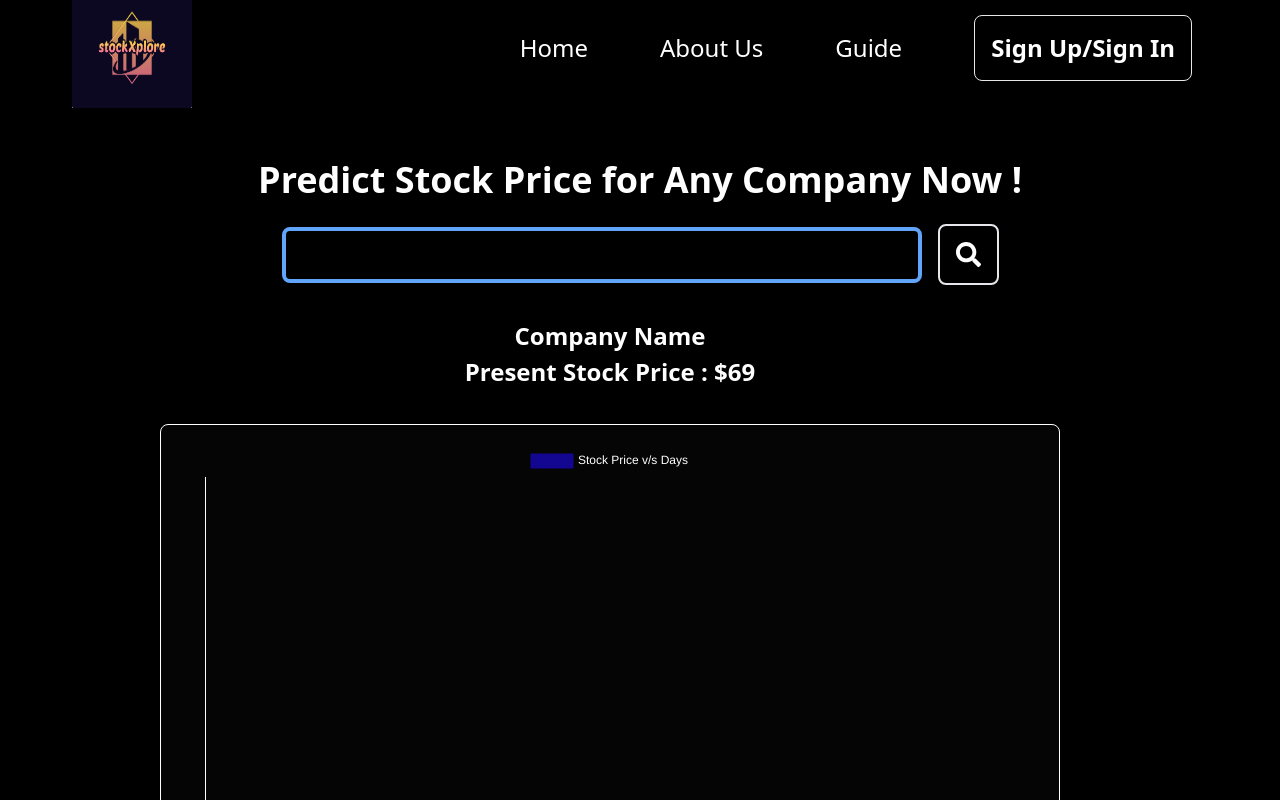
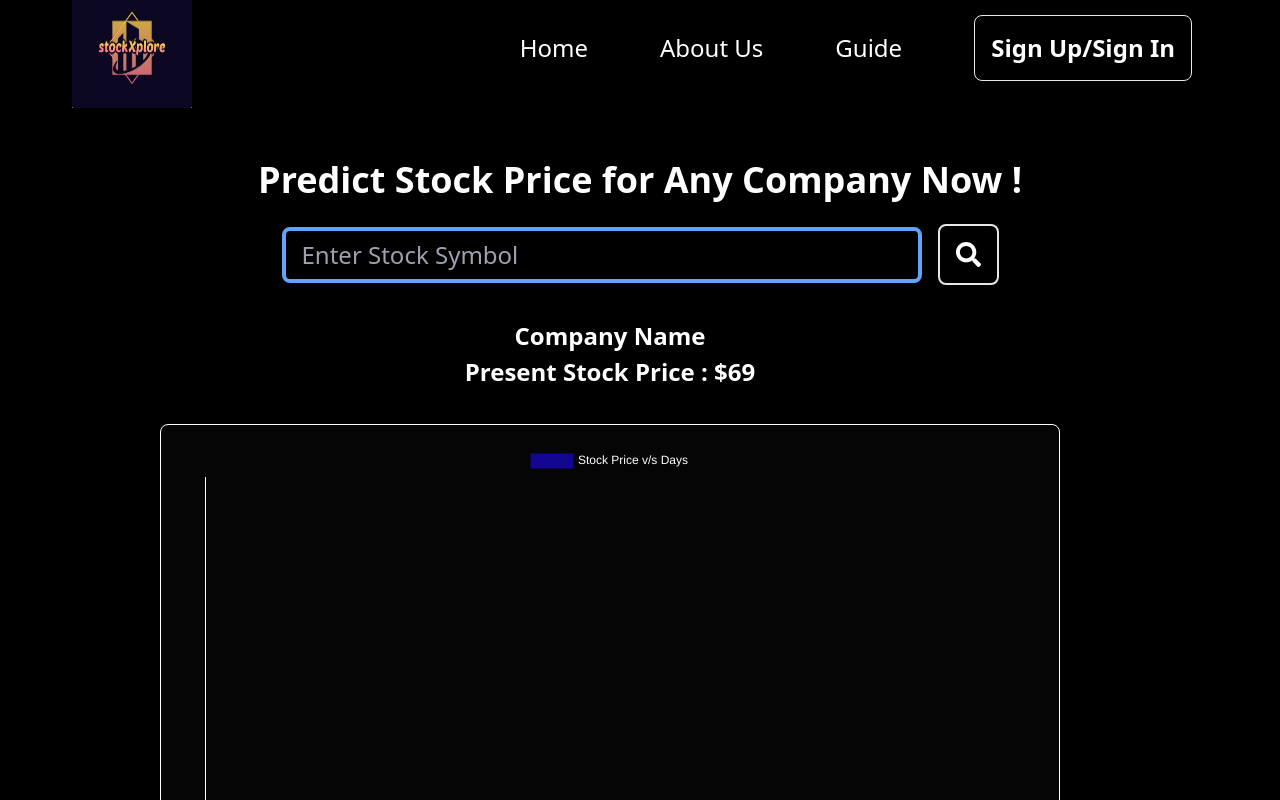
Before and after one commit to soumyarajbag/Default, a React (Create React App) app: page /main in a window 1280 px wide. Shown: the top 800 px of the page. Built offline with nearby package versions, Linux system fonts and the light colour scheme.

Commit message:
minor changes

```diff
--- a/src/components/Main.jsx
+++ b/src/components/Main.jsx
@@ -41,9 +41,10 @@ const Main = () => {
           <div className=" w-full  flex flex-row justify-center mt-16 items-center content-center text-center z-10 absolute top-[15vh] min-[1080px]:top-[15vh] lg:top-[22vh] xl:top-[20vh] 2xl:top-[15vh] m-auto">
             <input
               type="text"
-              className="text-white text-xl md:text-2xl h-10 min-[280px]:w-[70%] md:pl-4 md:h-14 md:w-[50%] min-[1080px]:w-[60%] xl:w-[50%] bg-transparent border-4 border-blue-400 rounded-lg"
+              placeholder="Enter Stock Symbol"
+              className="text-white text-xl md:text-2xl h-10 w-[70%] md:pl-4 md:h-14 md:w-[50%] bg-transparent border-4 border-blue-400 rounded-lg" value={stockSymbol} onChange={(e) => setStockSymbol(e.target.value)}
             />
-            <button className="ml-4 p-2 md:p-4 border-2 rounded-lg hover:bg-white hover:bg-opacity-40 hover:text-black ">
+            <button className="ml-4 p-2 md:p-4 border-2 rounded-lg hover:bg-white hover:bg-opacity-40 hover:text-black" type="submit" onClick={() => { fetchData(stockSymbol) }}>
               <FaSearch  className="text-white min-[360px]:h-[25px] min-[360px]:w-[25px]" />
             </button>
           </div>
--- a/src/components/Signed.jsx
+++ b/src/components/Signed.jsx
@@ -26,7 +26,7 @@ const Signed = () => {
       <div
         className={`bg-black bg-opacity-80 2xl:bg-inherit flex flex-col text-white border-4 border-blue-400 rounded-xl p-2  2xl:w-[400px] min-[360px]:w-[330px] min-[400px]:w-[360px] min-[500px]:w-[400px] min-[800px]:w-[500px] min-[900px]:w-[600px] lg:w-[400px] min-[1080px]:w-[700px] xl:w-[500px]
         ${sign ? "2xl:h-[600px] min-[360px]:h-[540px]  min-[500px]:h-[500px] min-[600px]:h-[610px] min-[700px]:h-[650px] min-[800px]:h-[680px]  min-[900px]:h-[730px] lg:h-[450px] min-[1080px]:h-[800px] xl:h-[550px]" :
-        "2xl:h-[700px] min-[360px]:h-[560px] min-[390px]:h-[580px] min-[400px]:h-[600px] min-[500px]:h-[580px] min-[600px]:h-[640px] min-[700px]:h-[720px] min-[800px]:h-[770px] min-[900px]:h-[820px] lg:h-[450px] min-[1080px]:h-[900px] xl:h-[620px]"}`}
+            "2xl:h-[700px] min-[360px]:h-[560px] min-[390px]:h-[580px] min-[400px]:h-[600px] min-[500px]:h-[580px] min-[600px]:h-[640px] min-[700px]:h-[720px] min-[800px]:h-[770px] min-[900px]:h-[820px] lg:h-[450px] min-[1080px]:h-[900px] xl:h-[620px]"}`}
       >
         <div className="relative left-[95%] top-[1%]">
           <h1 id="close" className="font-bold text-xl cursor-pointer">
```
